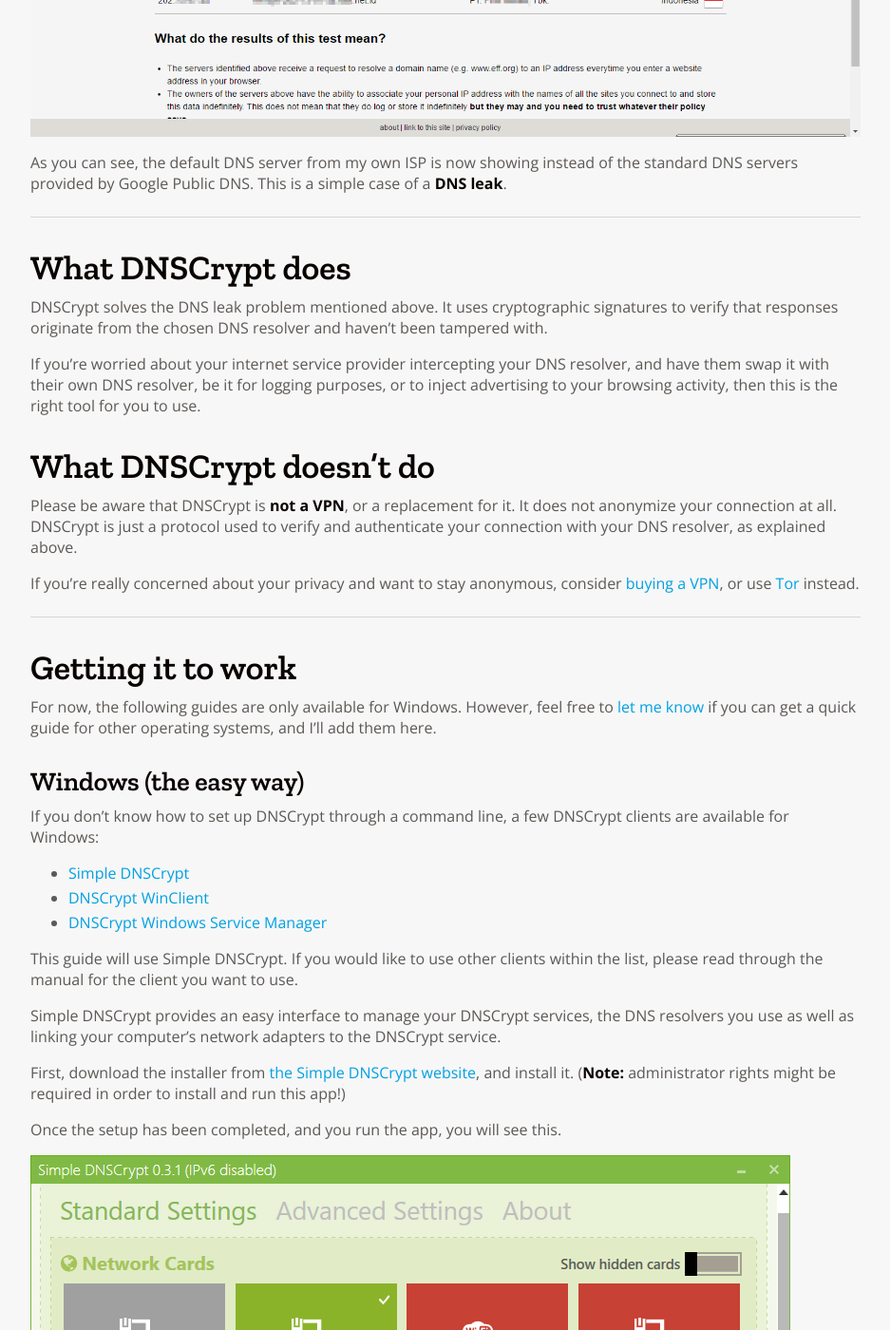
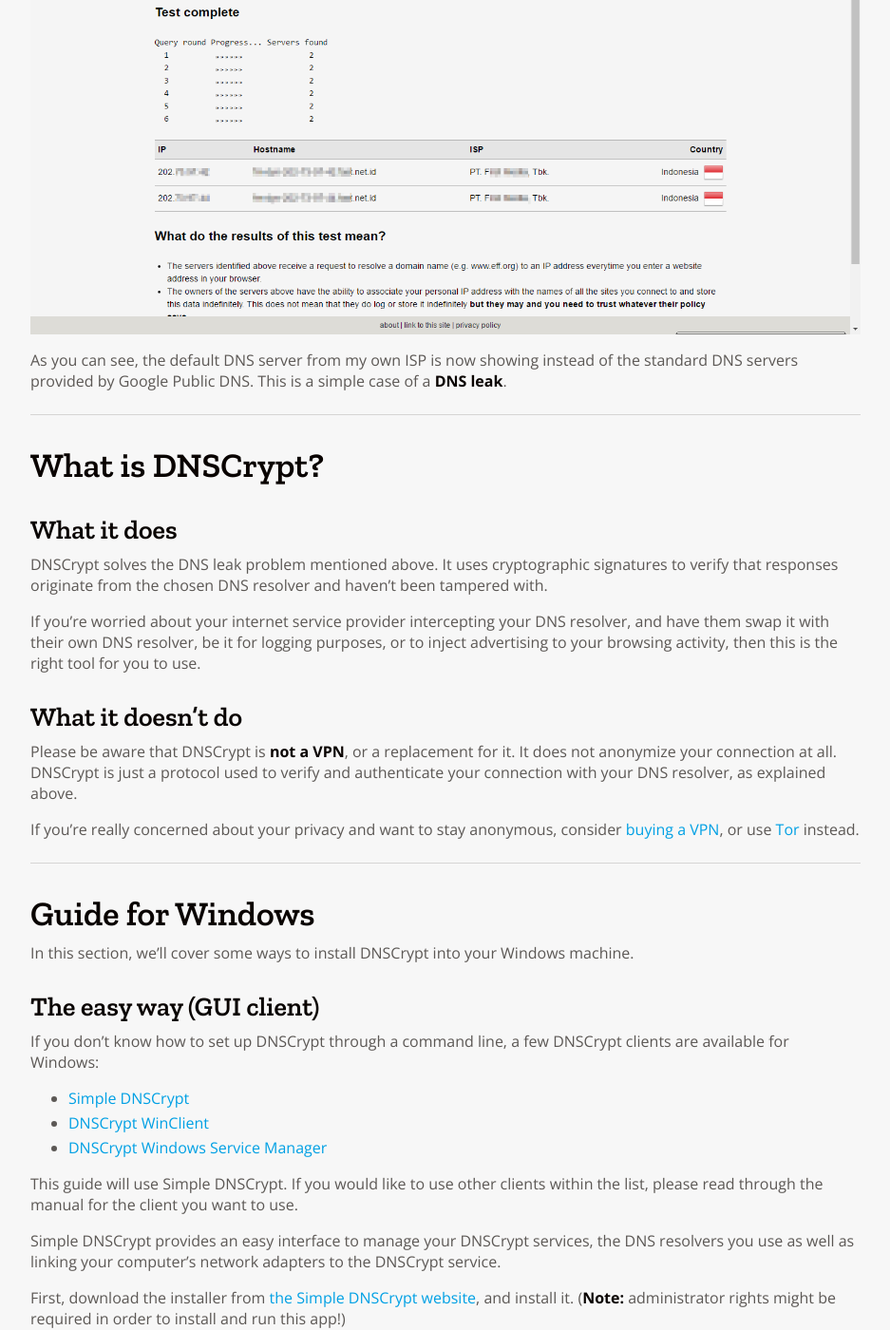
Before and after one commit to resir014/resir014.github.io, a Jekyll site: the page built from _etc/dnscrypt.md, in a window 1280 px wide and 1400 px high, scrolled down 1476 px. Shown: the whole window at 95% size, without its empty margins (171-1108 px from the left). Built offline with Jekyll 4.4.1, drawn with Linux system fonts in a browser that asks for light colours; comment, search, counter and statistics services are not loaded; some of the changed text lies outside the part shown.

Commit message:
updated DNSCrypt guide

```diff
--- a/_etc/dnscrypt.md
+++ b/_etc/dnscrypt.md
@@ -3,9 +3,18 @@
 title: DNSCrypt Field Guide
 ---
 
+---
+
 The following page is a quick guide to [DNSCrypt](https://dnscrypt.org/), a protocol designed to improve your DNS security.
 
-*This page is still a work-in-progress. More information will be added when available.*
+English &#124; Bahasa Indonesia (coming soon!)
+
+## Table of Contents
+
+* [Introduction](#introduction)
+* [What is DNSCrypt?](#what-is-dnscrypt)
+* [Guide for Windows](#guide-for-windows)
+* [Guide for macOS](#guide-for-macos)
 
 ---
 
@@ -27,13 +36,15 @@
 
 ---
 
-## What DNSCrypt does
+## What is DNSCrypt?
+
+### What it does
 
 DNSCrypt solves the DNS leak problem mentioned above. It uses cryptographic signatures to verify that responses originate from the chosen DNS resolver and haven't been tampered with.
 
 If you're worried about your internet service provider intercepting your DNS resolver, and have them swap it with their own DNS resolver, be it for logging purposes, or to inject advertising to your browsing activity, then this is the right tool for you to use.
 
-## What DNSCrypt doesn't do
+### What it doesn't do
 
 Please be aware that DNSCrypt is **not a VPN**, or a replacement for it. It does not anonymize your connection at all. DNSCrypt is just a protocol used to verify and authenticate your connection with your DNS resolver, as explained above.
 
@@ -41,11 +52,11 @@
 
 ---
 
-## Getting it to work
+## Guide for Windows
 
-For now, the following guides are only available for Windows. However, feel free to [let me know](https://twitter.com/resir014) if you can get a quick guide for other operating systems, and I'll add them here.
+In this section, we'll cover some ways to install DNSCrypt into your Windows machine.
 
-### Windows (the easy way)
+### The easy way (GUI client)
 
 If you don't know how to set up DNSCrypt through a command line, a few DNSCrypt clients are available for Windows:
 
@@ -81,6 +92,16 @@
 
 Run the DNS leak test again, and your DNS resolver should work normally again!
 
-### Windows (the hard way)
+### The hard way (command line)
 
 If you want more control of the DNSCrypt service, you can always set it up from the command line. [Dominus Temporis](https://dominustemporis.com/2014/05/dnscrypt-on-windows-update/) has a nice guide to get the DNSCrypt service running through the command line.
+
+---
+
+## Guide for macOS
+
+Coming soon!
+
+---
+
+Hope this guide helps! Feel free to [tweet at me](https://twitter.com/resir014) if you need any help setting it up.
```
Also changed, not shown: etc.md (+4 -4 lines).
